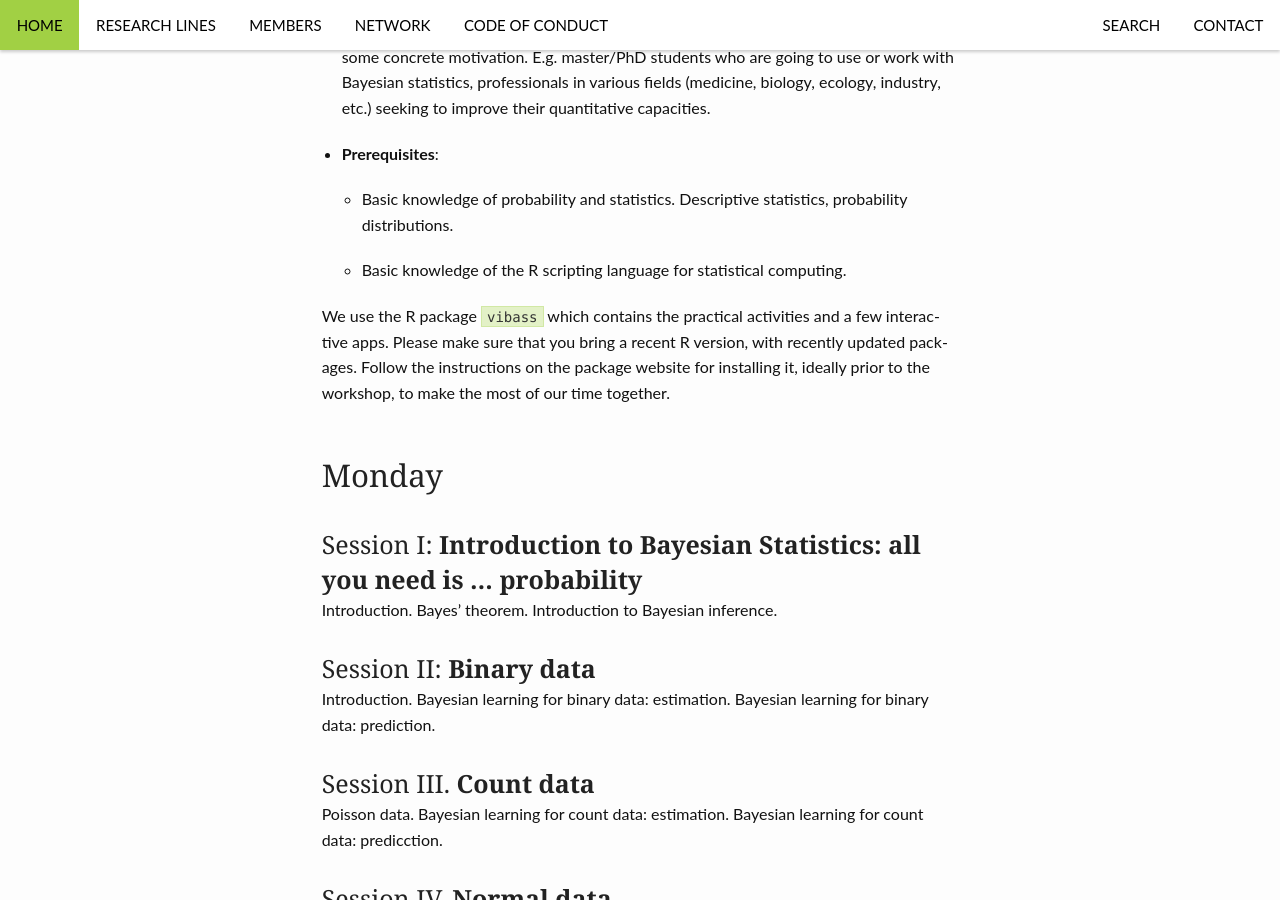
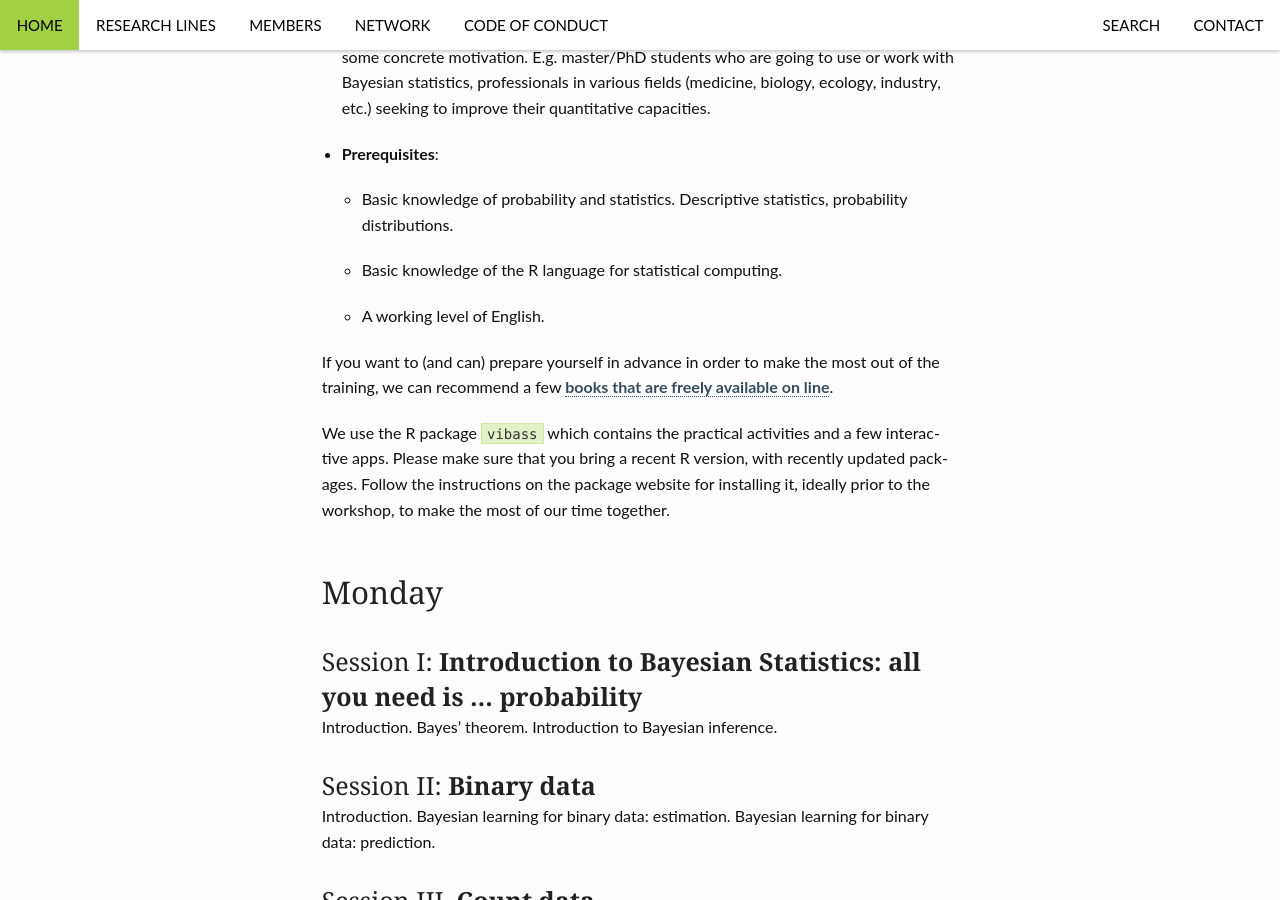
Before and after one commit to VABAR/VABAR.github.io, a Jekyll site: the page built from _posts/events/2024-01-22-vibass7/2024-01-22-vibass7-intro.md, in a window 1280 px wide and 900 px high, scrolled down 795 px. Built offline with Jekyll 4.4.1, drawn with Linux system fonts in a browser that asks for light colours.

Commit message:
vibass7. Add English as a pre-requisite and book recommendations.

```diff
--- a/_posts/events/2024-01-22-vibass7/2024-01-22-vibass7-intro.md
+++ b/_posts/events/2024-01-22-vibass7/2024-01-22-vibass7-intro.md
@@ -28,7 +28,12 @@ At the end of the course, participants will be able to start applying Bayesian m
 
   - Basic knowledge of probability and statistics. Descriptive statistics, probability distributions.
 
-  - Basic knowledge of the R scripting language for statistical computing.
+  - Basic knowledge of the R language for statistical computing.
+
+  - A working level of English.
+
+
+If you want to (and can) prepare yourself in advance in order to make the most out of the training, we can recommend a few [books that are freely available on line]({{ site.url }}/vabar/book-recommendations.md).
 
 We use the R package [`vibass`](http://vabar.es/vibass/) which contains the practical activities and a few interactive apps.
 Please make sure that you bring a recent R version, with recently updated packages.
```
Also changed, not shown: _posts/vabar/2024-07-11-book-recommendations.md (added, +31 -0 lines).
